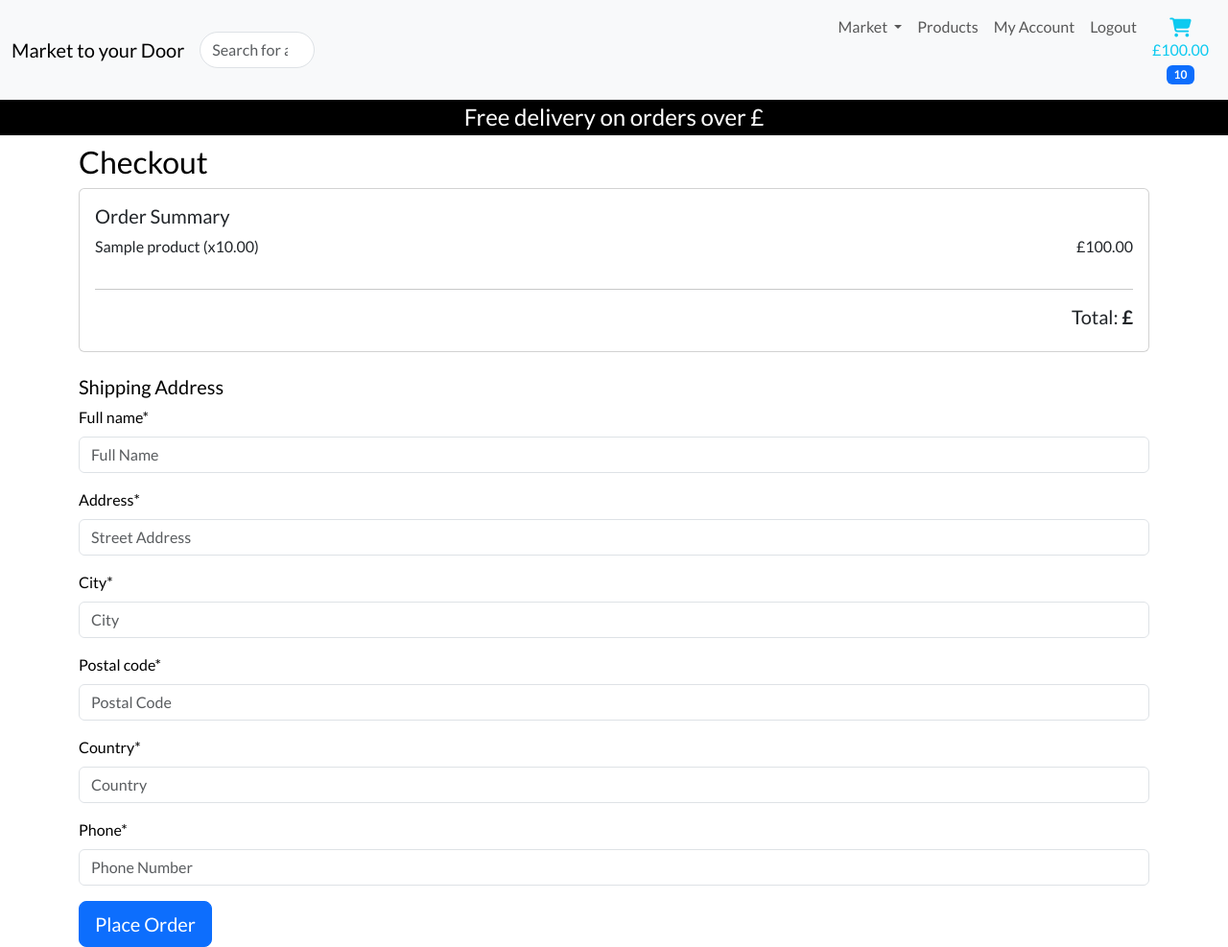
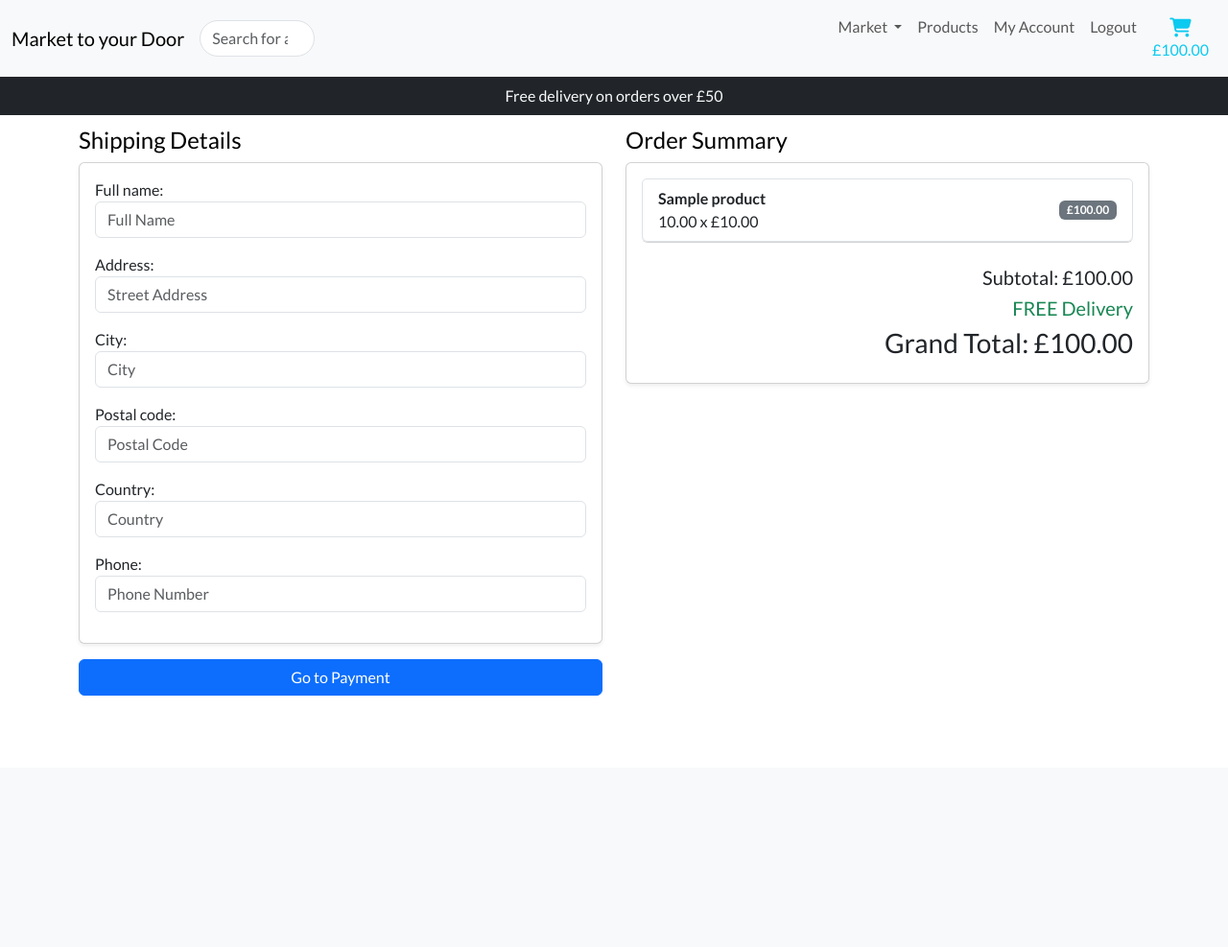
Before and after one commit to pauldmnn/Market-to-your-door, a Django app: page /checkout/checkout/ in a window 1280 px wide. Shown: the whole page at 96% size. After the commit the page ends 725 px from the top, so only its background shows below. Run offline with Django 5.2, Linux system fonts and the light colour scheme; a user stored in the database is signed in; tables that the repository leaves empty hold one stand-in row (values such as "Sample post"); some libraries are stand-ins or nearby versions.

Commit message:
Added payment views, templet and urls

```diff
--- a/cart/templates/cart/cart.html
+++ b/cart/templates/cart/cart.html
@@ -1,7 +1,7 @@
 {% extends "base.html" %}
 {% load static %}
 {% block content %}
-    <div class="container my-5">
+    <div class="product-container  my-5">
         <h2>Your Cart</h2>
         {% if cart_items %}
             <table class="table">
--- a/checkout/templates/checkout/checkout.html
+++ b/checkout/templates/checkout/checkout.html
@@ -1,32 +1,58 @@
 {% extends "base.html" %}
-{% load crispy_forms_tags %}
+{% load static %}
 
 {% block content %}
-<div class="overlay"></div>
-<div class="container mt-5">
-    <h2 class="checkout-container">Checkout</h2>
+<div class="container">
+    <h2 class="text-center my-4">Checkout</h2>
 
-    <!-- Order Summary -->
-    <div class="card mb-4">
-        <div class="card-body">
-            <h5 class="card-title">Order Summary</h5>
-            {% for item in cart_items %}
-                <div class="d-flex justify-content-between">
-                    <p>{{ item.product.name }} (x{{ item.quantity }})</p>
-                    <p>£{{ item.get_total_price|floatformat:2 }}</p>
+    <div class="row">
+        <div class="col-md-6">
+            <h4>Shipping Details</h4>
+            <form method="POST" action="{% url 'checkout' %}">
+                {% csrf_token %}
+
+                <div class="card p-3 shadow-sm">
+                    {{ form.as_p }}
                 </div>
-            {% endfor %}
-            <hr>
-            <h5 class="text-end">Total: <strong>£{{ overall_total|floatformat:2 }}</strong></h5>
+
+                <button type="submit" class="btn btn-primary mt-3 w-100">Go to Payment</button>
+            </form>
+        </div>
+
+        <div class="col-md-6">
+            <h4>Order Summary</h4>
+            <div class="card p-3 shadow-sm">
+                <ul class="list-group">
+                    {% for item in cart_items %}
+                        <li class="list-group-item d-flex justify-content-between align-items-center">
+                            <div>
+                                <strong>{{ item.product.name }}</strong> <br>
+                                {{ item.quantity }} x £{{ item.product.price|floatformat:2 }}
+                            </div>
+                            <span class="badge bg-secondary">£{{ item.get_total_price|floatformat:2 }}</span>
+                        </li>
+                    {% endfor %}
+                </ul>
+
+                <div class="mt-4">
+                    <h5 class="text-end">Subtotal: <span id="subtotal">£{{ subtotal|floatformat:2 }}</span></h5>
+                    {% if delivery_cost == 0 %}
+                        <h5 class="text-end text-success">FREE Delivery</h5>
+                    {% else %}
+                        <h5 class="text-end">Delivery: <span id="delivery-cost">£{{ delivery_cost|floatformat:2 }}</span></h5>
+                    {% endif %}
+                    <h3 class="text-end mt-2">Grand Total: <span id="grand-total">£{{ grand_total|floatformat:2 }}</span></h3>
+                </div>
+            </div>
         </div>
     </div>
-
-    <!-- Shipping Address Form -->
-    <form method="POST">
-        {% csrf_token %}
-        <h5>Shipping Address</h5>
-        {{ form|crispy }}
-        <button type="submit" class="btn btn-primary btn-lg">Place Order</button>
-    </form>
 </div>
 {% endblock %}
+
+{% block postloadjs %}
+    {{ block.super }}
+    {{ stripe_public_key|json_script:"id_stripe_public_key" }}
+    {{ client_secret|json_script:"id_client_secret" }}
+
+
+{% endblock %}
--- a/checkout/urls.py
+++ b/checkout/urls.py
@@ -1,8 +1,16 @@
 from django.urls import path
 from . import views
+from .views import (
+    payment, create_checkout_session,
+    payment_success, payment_cancel
+)
 
 
 urlpatterns = [
     path("checkout/", views.checkout, name="checkout"),
     path("order-summary/<int:order_id>/", views.order_summary, name="order_summary"),
+    path("payment/", payment, name="payment"),
+    path("create-checkout-session/", create_checkout_session, name="create_checkout_session"),
+    path("checkout/success/", payment_success, name="payment_success"),
+    path("checkout/cancel/", payment_cancel, name="payment_cancel"),
 ]
--- a/checkout/views.py
+++ b/checkout/views.py
@@ -1,8 +1,14 @@
-from django.shortcuts import render, redirect
+import stripe
+from django.shortcuts import render, redirect, get_object_or_404
 from django.contrib import messages
 from cart.models import Cart
 from .models import Order, OrderItem, ShippingAddress
 from .forms import ShippingAddressForm
+from decimal import Decimal
+from django.conf import settings
+from django.http import JsonResponse
+
+
 
 def checkout(request):
     """
@@ -13,25 +19,39 @@ def checkout(request):
         messages.error(request, "Your cart is empty!")
         return redirect("cart_detail")
 
+    subtotal = sum(item.product.price * Decimal(item.quantity) for item in cart_items)
+
+    if subtotal >= settings.FREE_DELIVERY_THRESHOLD:
+        delivery_cost = Decimal('0.00')
+    else:
+        delivery_cost = (Decimal(settings.STANDARD_DELIVERY_PERCENTAGE) / 100) * subtotal
+
+    grand_total = subtotal + delivery_cost
+
     if request.method == "POST":
         form = ShippingAddressForm(request.POST)
         if form.is_valid():
+            order = Order.objects.create(
+                user=request.user,
+                total_price=grand_total,
+            )
+
             shipping_address = form.save(commit=False)
             shipping_address.user = request.user
+            shipping_address.order = order
             shipping_address.save()
 
-            # Create an order
-            order = Order.objects.create(user=request.user, total_price=0)
             order.shipping_address = shipping_address
             order.save()
 
-            total_price = 0
+            # Create an order
+
             for item in cart_items:
-                OrderItem.objects.create(order=order, product=item.product, quantity=item.quantity)
-                total_price += item.product.price * item.quantity
-
-            order.total_price = total_price
-            order.save()
+                OrderItem.objects.create(
+                    order=order,
+                    product=item.product,
+                    quantity=item.quantity
+                )
 
             cart_items.delete()
 
@@ -40,7 +60,13 @@ def checkout(request):
     else:
         form = ShippingAddressForm()
 
-    return render(request, "checkout/checkout.html", {"form": form, "cart_items": cart_items})
+    return render(request, "checkout/checkout.html", {
+        "form": form,
+        "cart_items": cart_items,
+        "subtotal": round(float(subtotal), 2),
+        "delivery_cost": round(float(delivery_cost), 2),
+        "grand_total": round(float(grand_total), 2),
+    })
 
 
 def order_summary(request, order_id):
@@ -48,4 +74,110 @@ def order_summary(request, order_id):
     Displays the order summary after checkout.
     """
     order = get_object_or_404(Order, id=order_id, user=request.user)
-    return render(request, "checkout/order_summary.html", {"order": order})
+    order_items = OrderItem.objects.filter(order=order)
+
+    return render(request, "checkout/order_summary.html", {
+        "order": order,
+        "order_items": order_items
+    })
+
+stripe.api_key = settings.STRIPE_SECRET_KEY
+
+def create_checkout_session(request):
+    """
+    A view to create a Stripe checkout
+    session for payment processing.
+    """
+    cart_items = Cart.objects.filter(user=request.user)
+
+    if not cart_items.exists():
+        messages.error(request, "Your cart is empty!")
+        return redirect("cart_detail")
+
+    subtotal = sum(item.product.price * Decimal(item.quantity) for item in cart_items)
+
+    if subtotal >= settings.FREE_DELIVERY_THRESHOLD:
+        delivery_cost = Decimal('0.00')
+    else:
+        delivery_cost = (Decimal(settings.STANDARD_DELIVERY_PERCENTAGE) / 100) * subtotal
+
+    grand_total = subtotal + delivery_cost
+
+    order = Order.objects.create(
+        user=request.user,
+        total_price=grand_total
+    )
+
+    line_items = [
+        {
+            "price_data": {
+                "currency": "gbp",
+                "unit_amount": int(item.product.price * 100),
+                "product_data": {
+                    "name": item.product.name,
+                },
+            },
+            "quantity": int(item.quantity),
+        }
+        for item in cart_items
+    ]
+
+    line_items.append({
+        "price_data": {
+            "currency": "gbp",
+            "unit_amount": int(delivery_cost * 100),
+            "product_data": {
+                "name": "Delivery Fee",
+            },
+        },
+        "quantity": 1,
+    })
+
+    checkout_session = stripe.checkout.Session.create(
+        payment_method_types=["card"],
+        line_items=line_items,
+        mode="payment",
+        success_url=settings.STRIPE_SUCCESS_URL + "?session_id={CHECKOUT_SESSION_ID}",
+        cancel_url=settings.STRIPE_CANCEL_URL,
+        metadata={"order_id": order.id},
+    )
+
+    return JsonResponse({"id": checkout_session.id})
+
+def payment(request):
+    """
+    Displays the Stripe payment page.
+    """
+    order = Order.objects.filter(user=request.user).last()
+
+    if not order:
+        messages.error(request, "No active order found.")
+        return redirect("checkout")
+
+    return render(request, "checkout/payment.html", {
+        "order": order,
+        "stripe_public_key": settings.STRIPE_PUBLIC_KEY
+    })
+
+def payment_success(request):
+    """
+    Marks the order as 'Paid' after successful payment.
+    """
+    session_id = request.GET.get("session_id")
+    session = stripe.checkout.Session.retrieve(session_id)
+    order_id = session.metadata["order_id"]
+
+    order = get_object_or_404(Order, id=order_id)
+    order.status = "paid"
+    order.payment_id = session.payment_intent
+    order.save()
+
+    messages.success(request, "Payment successful! Your order has been placed.")
+    return redirect("order_summary", order_id=order.id)
+
+def payment_cancel(request):
+    """
+    Handles failed or canceled payments.
+    """
+    messages.warning(request, "Payment was canceled. Please try again.")
+    return redirect("checkout")
--- a/static/js/cart.js
+++ b/static/js/cart.js
@@ -56,6 +56,11 @@ function updateCart(slug, quantity) {
                 totalElement.textContent = `£${data.total_price.toFixed(2)}`;
             }
 
+            let grandTotalElement = document.getElementById("cart-grand-total");
+            if (grandTotalElement) {
+                grandTotalElement.textContent = `£${data.grand_total.toFixed(2)}`;
+            }
+
             updateNavbarCart(data.grand_total, data.cart_count);
 
             if (data.new_quantity == 0) {
@@ -76,6 +81,42 @@ function updateCart(slug, quantity) {
         }
     })
     .catch((error) => console.error("Error updating cart:", error));
+}
+
+function removeFromCart(slug) {
+    fetch("/cart/update/", {
+        method: "POST",
+        headers: {
+            "X-CSRFToken": getCookie("csrftoken"),
+            "Content-Type": "application/json",
+        },
+        body: JSON.stringify({ slug: slug, quantity: 0 }),  // ✅ Sends quantity=0 to remove
+    })
+    .then((response) => response.json())
+    .then((data) => {
+        if (data.success) {
+            // Remove item row from cart
+            let itemRow = document.getElementById(`cart-item-${slug}`);
+            if (itemRow) {
+                itemRow.remove();
+            }
+
+            // Update Navbar Grand Total & Cart Count
+            updateNavbarCart(data.grand_total, data.cart_count);
+
+            // Show Empty Cart Message if Needed
+            if (data.cart_empty) {
+                document.getElementById("cart-container").innerHTML = `
+                    <div class="text-center mt-5">
+                        <h4>Your cart is empty</h4>
+                        <a href="/products/" class="btn btn-primary mt-3">Shop Now</a>
+                    </div>`;
+            }
+        } else {
+            alert(data.error);  // ✅ Show error if any
+        }
+    })
+    .catch((error) => console.error("Error removing item:", error));
 }
 
 // Event Listeners for Add, Remove, and Update Buttons
@@ -110,9 +151,11 @@ document.querySelectorAll(".quantity-input").forEach((input) => {
 });
 
     // Remove Item from Cart
-document.querySelectorAll(".remove-item").forEach((button) => {
-    button.addEventListener("click", function () {
-        let slug = this.dataset.slug;
-        updateCart(slug, 0);
+document.addEventListener("DOMContentLoaded", function () {
+    document.querySelectorAll(".remove-item").forEach((button) => {
+        button.addEventListener("click", function () {
+            let slug = this.dataset.slug;
+            removeFromCart(slug);
+        });
     });
 });
--- a/templates/base.html
+++ b/templates/base.html
@@ -13,6 +13,8 @@
     {% block corejs %}
         <script src="https://kit.fontawesome.com/f31014cfb8.js" crossorigin="anonymous"></script>
         <script src="{% static 'js/cart.js' %}"></script>
+        <!-- Stripe -->
+        <script src="https://js.stripe.com/v3/"></script>
     {% endblock %}
 
     {% block corecss %}
@@ -84,7 +86,7 @@
                                 £0.00
                             {% endif %}
                         </p>
-                        <span id="cart-item-count" class="badge bg-primary">{{ cart_count }}</span>
+                        <!-- <span id="cart-item-count" class="badge bg-primary">{{ cart_count }}</span> -->
                     </div>
                 </a>
               </li>
@@ -93,10 +95,8 @@
           </div>
         </div>
       </nav>
-      <div class="row text-center" id="delivery-banner">
-        <div class="col bg-black text-white">
-           <h4 class="logo-font my-1">Free delivery on orders over £{{ free_delivery_threshold }}</h4>
-        </div>
+      <div class="bg-dark text-light text-center py-2">
+        <p class="mb-0">{{ free_delivery_message }}</p>
       </div>
     </header>
 
```
Also changed, not shown: cart/contexts.py (+8 -0 lines), checkout/models.py (+20 -7 lines), checkout/templates/checkout/order_summary.html (+29 -46 lines), checkout/templates/checkout/payment.html (added, +31 -0 lines), market_to_your_door/settings.py (+7 -0 lines), checkout/migrations/0004_order_delivery_cost.py (added).
